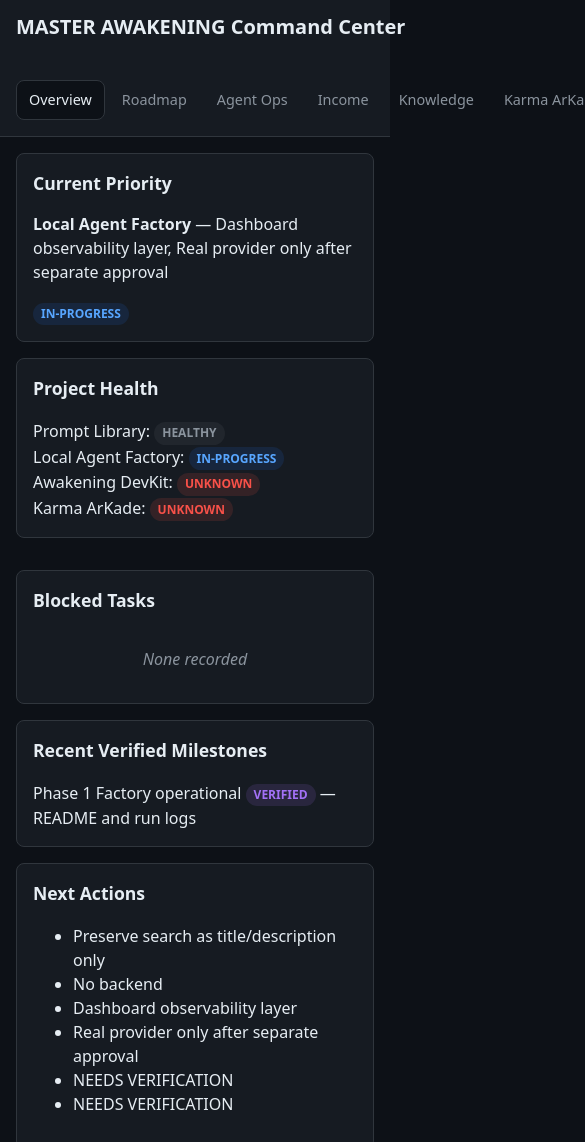
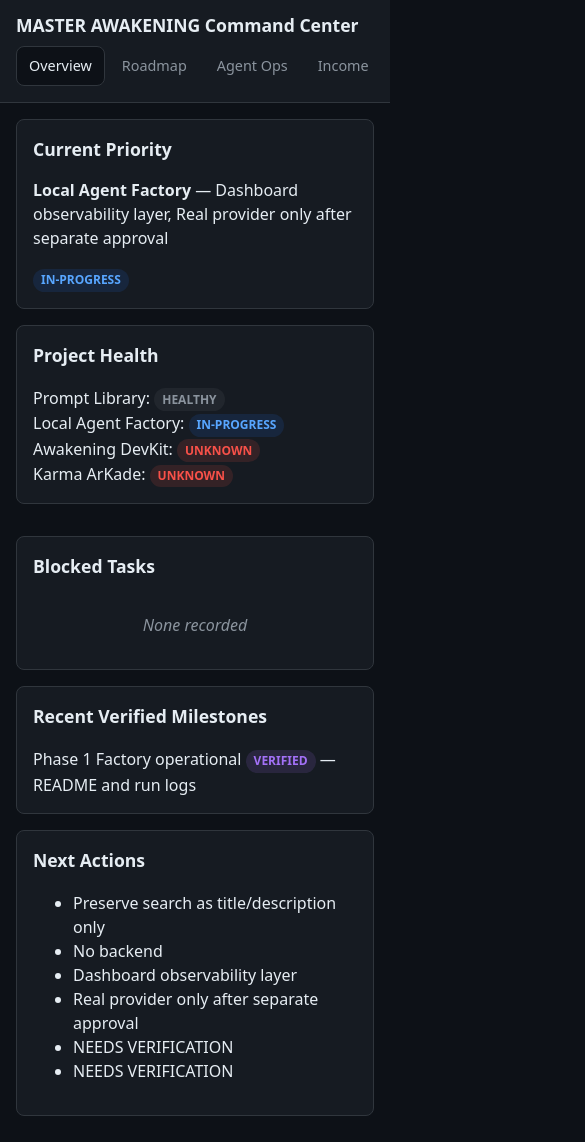
Before and after one commit to twiztid4200/Master-Prompt-Generator, a plain HTML site: page dashboard/index.html in a window 390 px wide. Shown: the top 1142 px of the page, 585 px wide, since content can reach past the window. Drawn offline with Linux system fonts and the light colour scheme.

Commit message:
Fix mobile horizontal overflow in dashboard header and nav

```diff
--- a/dashboard/styles.css
+++ b/dashboard/styles.css
@@ -15,8 +15,14 @@
 
 * { box-sizing: border-box; }
 
+html, body {
+  margin: 0;
+  width: 100%;
+  max-width: 100%;
+  overflow-x: hidden;
+}
+
 body {
-  margin: 0;
   font-family: system-ui, -apple-system, Segoe UI, Roboto, sans-serif;
   background: var(--bg);
   color: var(--text);
@@ -33,19 +39,27 @@ header {
   align-items: center;
   flex-wrap: wrap;
   gap: 0.5rem;
+  width: 100%;
+  max-width: 100%;
 }
 
 header h1 {
   margin: 0;
   font-size: 1.25rem;
   font-weight: 600;
+  flex: 1 1 auto;
+  min-width: 0;
 }
 
 nav {
   display: flex;
   gap: 0.25rem;
   overflow-x: auto;
+  -webkit-overflow-scrolling: touch;
   padding-bottom: 0.25rem;
+  width: 100%;
+  max-width: 100%;
+  flex: 1 1 100%;
 }
 
 nav button {
@@ -57,6 +71,7 @@ nav button {
   cursor: pointer;
   white-space: nowrap;
   font-size: 0.9rem;
+  flex: 0 0 auto;
 }
 
 nav button.active, nav button:hover {
@@ -69,6 +84,7 @@ main {
   padding: 1rem;
   max-width: 1200px;
   margin: 0 auto;
+  width: 100%;
 }
 
 section {
@@ -85,6 +101,8 @@ section.active {
   border-radius: var(--radius);
   padding: 1rem;
   margin-bottom: 1rem;
+  max-width: 100%;
+  overflow-wrap: anywhere;
 }
 
 .card h2, .card h3 {
@@ -116,6 +134,7 @@ section.active {
 @media (min-width: 800px) {
   .grid-2 { grid-template-columns: 1fr 1fr; }
   .grid-3 { grid-template-columns: repeat(3, 1fr); }
+  nav { width: auto; flex: 0 1 auto; }
 }
 
 button, input, select, textarea {
@@ -125,6 +144,7 @@ button, input, select, textarea {
   border-radius: var(--radius);
   padding: 0.5rem;
   font: inherit;
+  max-width: 100%;
 }
 
 button {
@@ -162,6 +182,7 @@ button.primary {
   border-radius: var(--radius);
   overflow-x: auto;
   white-space: pre-wrap;
+  max-width: 100%;
 }
 
 .badge.mock { background: #d2992222; color: var(--warn); }
@@ -173,9 +194,18 @@ footer {
   font-size: 0.8rem;
   padding: 2rem 1rem;
   border-top: 1px solid var(--border);
+  max-width: 100%;
 }
 
-@media (max-width: 390px) {
-  header { flex-direction: column; align-items: stretch; }
-  nav { justify-content: flex-start; }
+@media (max-width: 600px) {
+  header {
+    flex-direction: column;
+    align-items: stretch;
+  }
+  header h1 {
+    font-size: 1.1rem;
+  }
+  nav {
+    justify-content: flex-start;
+  }
 }
```
